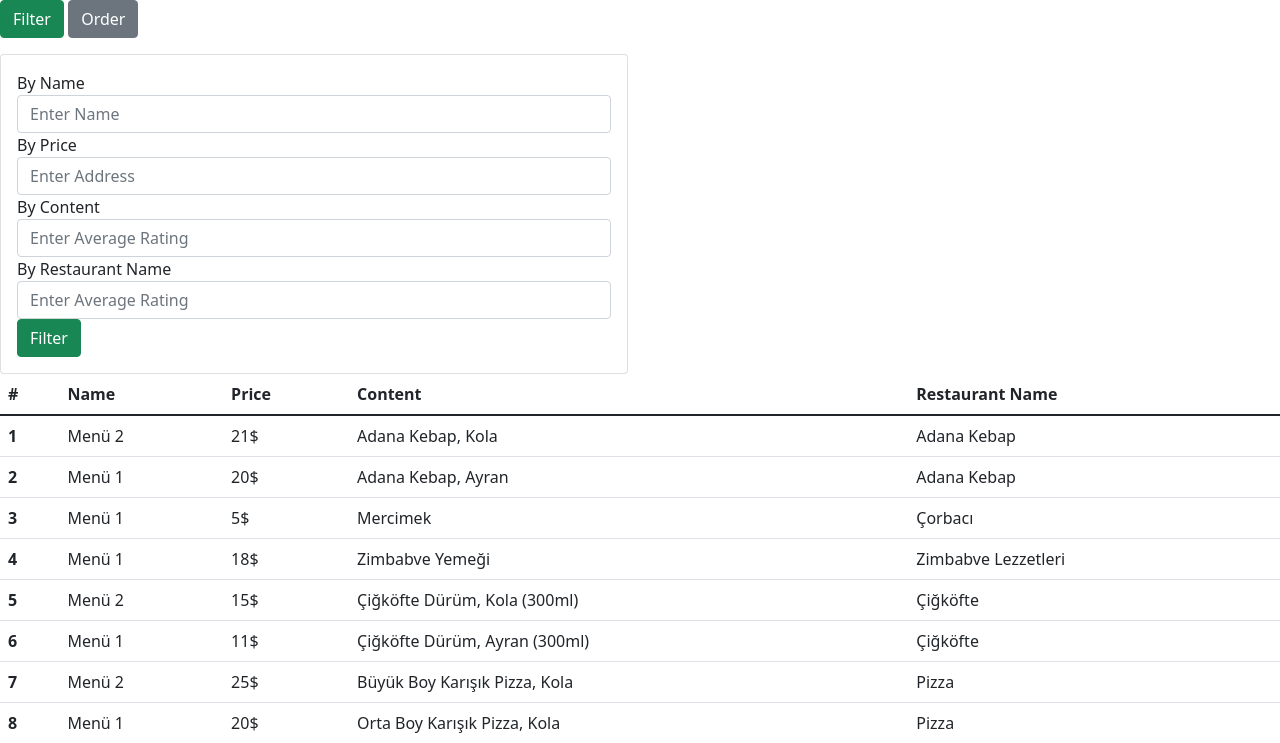
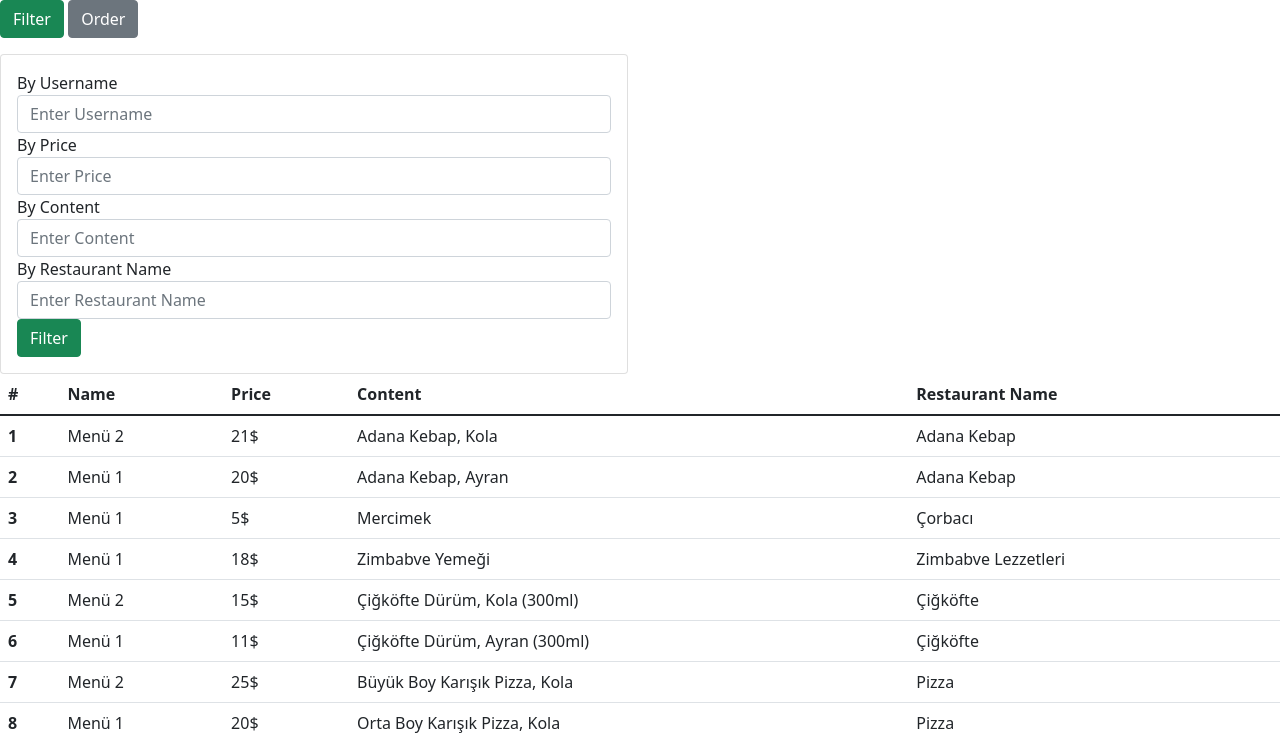
Before and after one commit to asarm/Food_Ordering_System, a Flask app: page /menus in a window 1280 px wide, after a click on "Filter". Shown: the part 56-799 px from the top of the page. Run offline with Flask 2, Linux system fonts and the light colour scheme; a user stored in the database is signed in; data comes from the database, SQL or seed files in the repository; both versions use the stored data as it was after the commit; some libraries are stand-ins or nearby versions.

Commit message:
Admin page fixed, user's last orders have more detail

```diff
--- a/app.py
+++ b/app.py
@@ -714,8 +714,8 @@ def getUserViewData():
     lat, lng = query[0], query[1]
 
     # fetch user's orders
-    cursor.execute("SELECT foodOrder.totalPrice,foodOrder.orderDate,couriers.name, foodOrder.content, foodOrder.id, foodOrder.is_delivered "
-                   "FROM foodOrder INNER JOIN couriers ON couriers.id = foodOrder.courierID and foodOrder.userUserName=(?)", (session["username"],))
+    cursor.execute("SELECT foodOrder.totalPrice,foodOrder.orderDate,couriers.name, foodOrder.content, foodOrder.id, foodOrder.is_delivered, restaurant.restaurantName "
+                   "FROM foodOrder INNER JOIN couriers ON couriers.id = foodOrder.courierID and foodOrder.userUserName=(?) INNER JOIN restaurant ON foodOrder.restaurantId = restaurant.id", (session["username"],))
     orders = cursor.fetchall()
 
     # fetch cheapest menus
@@ -822,7 +822,8 @@ def getMenus(cursor, limit=None):
     return query
 
 def getOrders(cursor, limit=None):
-    cursor.execute("SELECT * FROM foodOrder ORDER BY orderDate desc ")
+    cursor.execute("SELECT foodOrder.id, content, orderDate, totalPrice, is_delivered, couriers.name, userUserName, restaurant.restaurantName "
+                   "FROM foodOrder INNER JOIN couriers ON foodOrder.courierID = couriers.id INNER JOIN restaurant ON foodOrder.restaurantId = restaurant.id")
 
     query = cursor.fetchall()
     return query
--- a/templates/admin/adminHome.html
+++ b/templates/admin/adminHome.html
@@ -36,8 +36,8 @@
               <tbody>
               {%for i in range(data["orders"]|length)%}
                 <tr>
+                  <td>{{ data["orders"][i][6] }}</td>
                   <td>{{ data["orders"][i][7] }}</td>
-                  <td>{{ data["orders"][i][8] }}</td>
                   <td>{{ data["orders"][i][1] }}</td>
                   <td>{{ data["orders"][i][5] }}</td>
                   <td>{{ data["orders"][i][2] }}</td>
--- a/templates/admin/list_operations/list_menus.html
+++ b/templates/admin/list_operations/list_menus.html
@@ -27,20 +27,20 @@
       <div class="card card-body">
        <form action="/menus" method="POST">
            <div class="form-group">
-            <label for="exampleInputEmail1">By Name</label>
-            <input type="text" class="form-control" id="exampleInputEmail1" name="restaurantName" placeholder="Enter Name">
+            <label for="exampleInputEmail1">By Username</label>
+            <input type="text" class="form-control" id="exampleInputEmail1" name="restaurantName" placeholder="Enter Username">
           </div>
           <div class="form-group">
             <label for="exampleInputEmail1">By Price</label>
-            <input type="text" class="form-control" id="exampleInputEmail1" name="address" placeholder="Enter Address">
+            <input type="text" class="form-control" id="exampleInputEmail1" name="address" placeholder="Enter Price">
           </div>
           <div class="form-group">
             <label for="exampleInputEmail1">By Content</label>
-            <input type="text" class="form-control" id="exampleInputEmail1" name="averageRating" placeholder="Enter Average Rating">
+            <input type="text" class="form-control" id="exampleInputEmail1" name="averageRating" placeholder="Enter Content">
           </div>
           <div class="form-group">
             <label for="exampleInputEmail1">By Restaurant Name</label>
-            <input type="text" class="form-control" id="exampleInputEmail1" name="averageRating" placeholder="Enter Average Rating">
+            <input type="text" class="form-control" id="exampleInputEmail1" name="averageRating" placeholder="Enter Restaurant Name">
           </div>
           <button type="submit" name="filter" value="filter" class="btn btn-success">Filter</button>
         </form>
@@ -57,7 +57,7 @@
                 </div>
                 <div class="col-md-2">
                     <select class="form-control" id="orderBy" name="orderBy">
-                      <option>Name</option>
+                      <option>Username</option>
                       <option>Price</option>
                       <option>Content</option>
                       <option>Restaurant Name</option>
--- a/templates/user/homePage.html
+++ b/templates/user/homePage.html
@@ -93,6 +93,7 @@
          <table class="table table-hover">
               <thead>
                 <tr>
+                  <th scope="col">Restaurant Name</th>
                   <th scope="col">Total Price</th>
                   <th scope="col">Courier Name</th>
                   <th scope="col">Order Content</th>
@@ -103,6 +104,7 @@
               <tbody>
               {%for i in range(data["orders"]|length)%}
                 <tr>
+                  <td>{{ data["orders"][i][6] }} </td>
                   <td>{{ data["orders"][i][0] }} $</td>
                   <td>{{ data["orders"][i][2] }}</td>
                   <td>{{ data["orders"][i][3] }}</td>
```
Also changed, not shown: templates/admin/list_operations/list_orders.html (+10 -6 lines), system_db.db.
